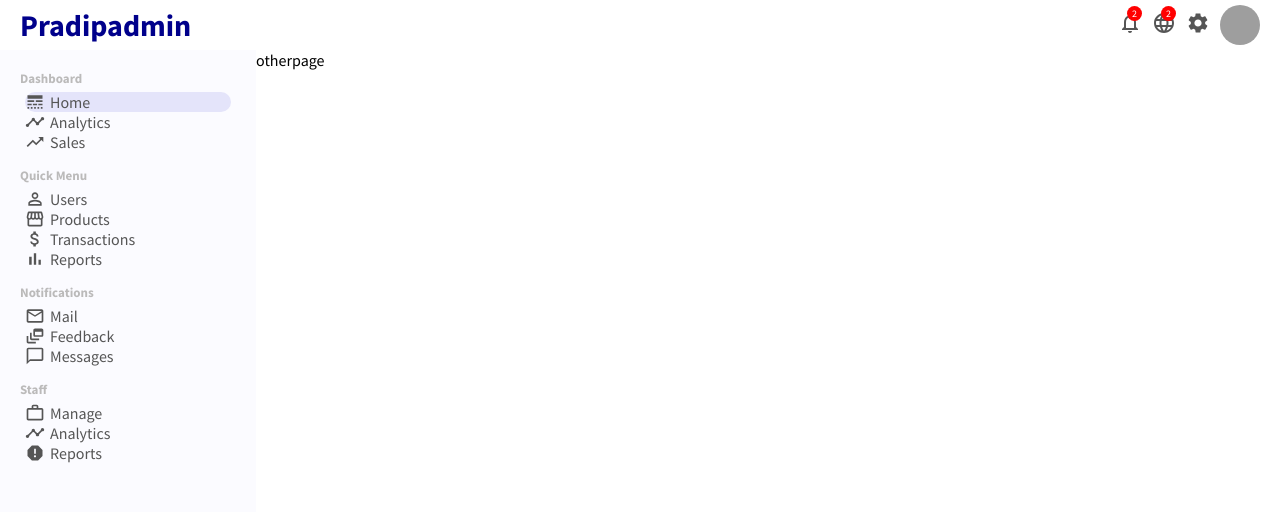
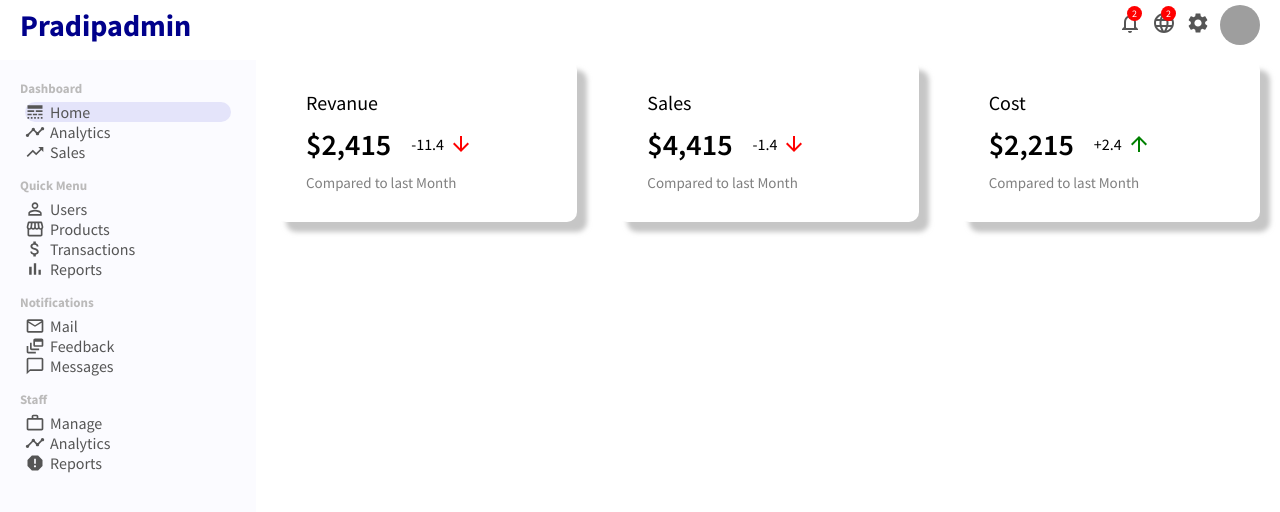
Before and after one commit to PradipKafleDev/ecommerce-admin, a React (Create React App) app: page / in a window 1280 px wide. Shown: the top 512 px of the page. Built offline with nearby package versions, Linux system fonts and the light colour scheme; grey boxes are pictures that could not be loaded.

Commit message:
featuredinfo updated

```diff
--- a/src/App.js
+++ b/src/App.js
@@ -2,14 +2,17 @@ import React from "react";
 import Sidebar from "./components/sidebar/Sidebar";
 import Topbar from "./components/topbar/Topbar";
 import "./app.css";
+import Home from "./components/pages/home/Home";
 
 const App = () => {
   return (
     <div>
       <Topbar />
       <div className="container">
+        {/* sidebar */}
         <Sidebar />
-        <div className="others">otherpage</div>
+        {/* Homepage */}
+        <Home />
       </div>
     </div>
   );
--- a/src/app.css
+++ b/src/app.css
@@ -1,6 +1,4 @@
 .container {
   display: flex;
+  margin-top: 10px;
 }
-.others {
-  flex: 4;
-}
--- /dev/null
+++ b/src/components/featuredInfo/FeaturedInfo.jsx
@@ -0,0 +1,42 @@
+import React from "react";
+import "./featuredInfo.css";
+import { ArrowDownward, ArrowUpward } from "@material-ui/icons";
+
+const FeaturedInfo = () => {
+  return (
+    <div className="featured">
+      <div className="featuredItem">
+        <span className="featuredTitle">Revanue</span>
+        <div className="featuredMoneyContainer">
+          <span className="featuredMoney">$2,415</span>
+          <span className="featuredMoneyRate">
+            -11.4 <ArrowDownward className="featuredIcon negative" />
+          </span>
+        </div>
+        <div className="featuredSub">Compared to last Month</div>
+      </div>
+      <div className="featuredItem">
+        <span className="featuredTitle">Sales</span>
+        <div className="featuredMoneyContainer">
+          <span className="featuredMoney">$4,415</span>
+          <span className="featuredMoneyRate">
+            -1.4 <ArrowDownward className="featuredIcon negative" />
+          </span>
+        </div>
+        <div className="featuredSub">Compared to last Month</div>
+      </div>
+      <div className="featuredItem">
+        <span className="featuredTitle">Cost</span>
+        <div className="featuredMoneyContainer">
+          <span className="featuredMoney">$2,215</span>
+          <span className="featuredMoneyRate">
+            +2.4 <ArrowUpward className="featuredIcon" />
+          </span>
+        </div>
+        <div className="featuredSub">Compared to last Month</div>
+      </div>
+    </div>
+  );
+};
+
+export default FeaturedInfo;
--- /dev/null
+++ b/src/components/featuredInfo/featuredInfo.css
@@ -0,0 +1,44 @@
+.featured {
+  width: 100%;
+  display: flex;
+  justify-content: space-between;
+}
+
+.featuredItem {
+  flex: 1;
+  margin: 0px 20px;
+  padding: 30px;
+  cursor: pointer;
+  border-radius: 10px;
+  box-shadow: 10px 10px 5px #aaaa;
+}
+.featuredTitle {
+  font-size: 20px;
+}
+.featuredMoneyContainer {
+  margin: 10px 0px;
+  display: flex;
+  align-items: center;
+}
+
+.featuredMoney {
+  font-size: 30px;
+  font-weight: 600;
+}
+.featuredMoneyRate {
+  display: flex;
+  margin-left: 20px;
+  align-items: center;
+}
+.featuredIcon {
+  font-size: 14px;
+  margin-left: 5px;
+  color: green;
+}
+.featuredIcon.negative {
+  color: red;
+}
+.featuredSub {
+  font-size: 15px;
+  color: gray;
+}
--- /dev/null
+++ b/src/components/pages/home/Home.jsx
@@ -0,0 +1,13 @@
+import "./home.css";
+import React from "react";
+import FeaturedInfo from "../../featuredInfo/FeaturedInfo";
+
+const Home = () => {
+  return (
+    <div className="home">
+      <FeaturedInfo />
+    </div>
+  );
+};
+
+export default Home;
--- /dev/null
+++ b/src/components/pages/home/home.css
@@ -0,0 +1,3 @@
+.home {
+  flex: 4;
+}
```
